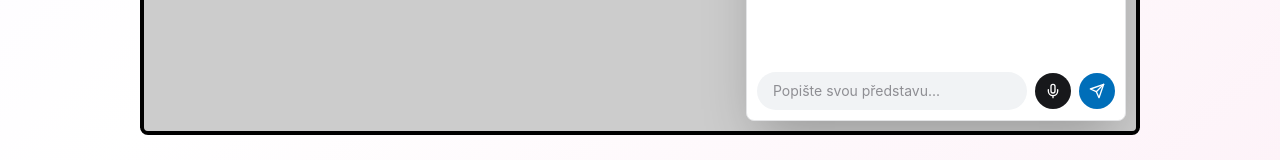
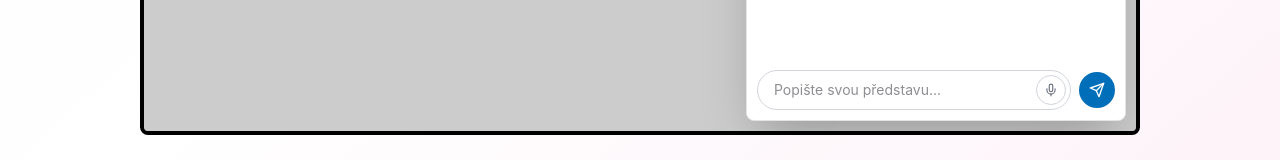
Before and after one commit to maroskadlec/slevac-ai, a React (Vite) app: page /figma-mcp in a window 1280 px wide. Both pictures are taken after a click on the button 1090 px from the left and 974 px from the top of the page. Shown: the part 889-1049 px from the top of the page. Built offline with nearby package versions, Linux system fonts and the light colour scheme.

Commit message:
Přesunut mikrofon dovnitř input pole s oválným obrysem

```diff
--- a/src/components/FigmaDesktop.tsx
+++ b/src/components/FigmaDesktop.tsx
@@ -161,19 +161,21 @@ export default function FigmaDesktop({ isOpen, onToggle }: DesktopProps) {
               {/* Input Bar */}
               <div className="px-[10px] pb-[10px] pt-[6px] flex-shrink-0">
                 <div className="flex gap-[8px] items-center">
+                  {/* Input with mic inside */}
+                  <div className="flex-1 flex items-center bg-white rounded-[20px] border border-[#d1d5db] px-[4px] py-[3px] focus-within:ring-2 focus-within:ring-[#006eb9]/20 focus-within:border-[#006eb9]/30">
                     <input
                       type="text"
                       value={chat.inputValue}
                       onChange={(e) => chat.setInputValue(e.target.value)}
                       onKeyDown={chat.handleKeyDown}
                       placeholder="Popište svou představu..."
-                    className="flex-1 bg-[#f1f3f5] rounded-[20px] px-[16px] py-[9px] text-[14px] leading-[20px] text-black placeholder-[#8e8e93] outline-none border-none focus:ring-2 focus:ring-[#006eb9]/20"
+                      className="flex-1 bg-transparent px-[12px] py-[6px] text-[14px] leading-[20px] text-black placeholder-[#8e8e93] outline-none border-none"
                     />
-
-                  {/* Mic Button */}
-                  <button className="w-[36px] h-[36px] bg-[#17181b] rounded-full flex items-center justify-center flex-shrink-0 hover:bg-[#2a2a2e] transition-colors cursor-pointer">
-                    <Mic className="w-[16px] h-[16px] text-white" />
+                    {/* Mic Button inside input */}
+                    <button className="w-[30px] h-[30px] rounded-full border border-[#d1d5db] flex items-center justify-center flex-shrink-0 hover:bg-[#f1f3f5] transition-colors cursor-pointer bg-white">
+                      <Mic className="w-[14px] h-[14px] text-[#6b7280]" />
                     </button>
+                  </div>
 
                   {/* Send Button */}
                   <button
--- a/src/components/FigmaMobile.tsx
+++ b/src/components/FigmaMobile.tsx
@@ -166,19 +166,21 @@ export default function FigmaMobile({ isOpen, onToggle }: MobileProps) {
               {/* Input Bar */}
               <div className="px-[8px] pb-[8px] pt-[4px] flex-shrink-0">
                 <div className="flex gap-[6px] items-center">
+                  {/* Input with mic inside */}
+                  <div className="flex-1 flex items-center bg-white rounded-[18px] border border-[#d1d5db] px-[3px] py-[2px] focus-within:ring-2 focus-within:ring-[#006eb9]/20 focus-within:border-[#006eb9]/30">
                     <input
                       type="text"
                       value={chat.inputValue}
                       onChange={(e) => chat.setInputValue(e.target.value)}
                       onKeyDown={chat.handleKeyDown}
                       placeholder="Popište svou představu..."
-                    className="flex-1 bg-[#f1f3f5] rounded-[18px] px-[14px] py-[8px] text-[13px] leading-[18px] text-black placeholder-[#8e8e93] outline-none border-none focus:ring-2 focus:ring-[#006eb9]/20"
+                      className="flex-1 bg-transparent px-[10px] py-[5px] text-[13px] leading-[18px] text-black placeholder-[#8e8e93] outline-none border-none"
                     />
-
-                  {/* Mic Button */}
-                  <button className="w-[32px] h-[32px] bg-[#17181b] rounded-full flex items-center justify-center flex-shrink-0 hover:bg-[#2a2a2e] transition-colors cursor-pointer">
-                    <Mic className="w-[14px] h-[14px] text-white" />
+                    {/* Mic Button inside input */}
+                    <button className="w-[26px] h-[26px] rounded-full border border-[#d1d5db] flex items-center justify-center flex-shrink-0 hover:bg-[#f1f3f5] transition-colors cursor-pointer bg-white">
+                      <Mic className="w-[12px] h-[12px] text-[#6b7280]" />
                     </button>
+                  </div>
 
                   {/* Send Button */}
                   <button
```
Lines whose indentation alone changed are shown as unchanged.
